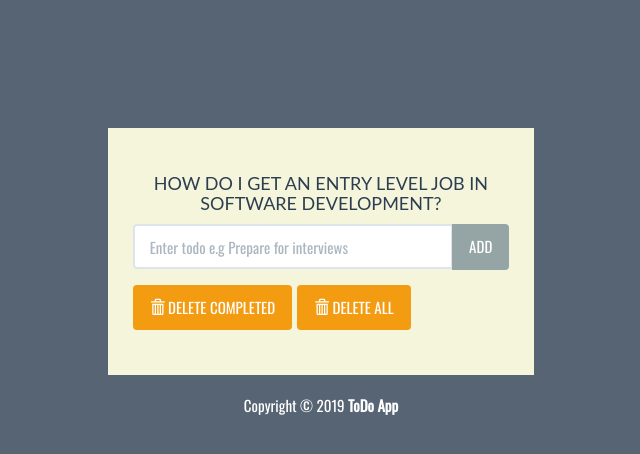
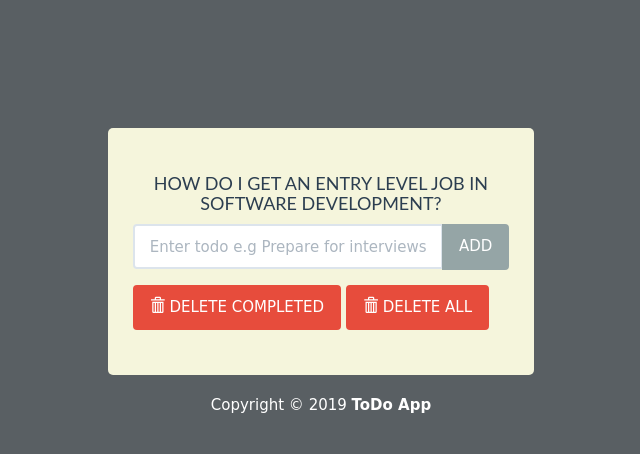
Before and after one commit to Mark9Mbugua/Django-To-Do-List, a Django app: page / in a window 1280 px wide. Shown: the top 454 px of the page, without its empty margins (319-959 px from the left). Run offline with Django 3.2, Linux system fonts and the light colour scheme; data that the repository does not hold is empty; some libraries are stand-ins or nearby versions.

Commit message:
overall reactoring

```diff
--- a/todo/todoapp/static/todoapp/styles.css
+++ b/todo/todoapp/static/todoapp/styles.css
@@ -1,6 +1,6 @@
 body {
-	background: rgba(44, 62, 80, .8);
-	font-family: 'Oswald', 'Futura', sans-serif;
+	background: rgba(48, 55, 61, 0.8);
+	font-family: "Comic Sans MS", cursive, sans-serif;
 }
 #wrapper {
 	margin-top: 10% !important;
@@ -8,6 +8,7 @@ body {
 #content {
 	background: beige;
 	padding: 25px;
+	border-radius: 5px;
 }
 #content > h2 {
 	font-size: 18px;
--- a/todo/todoapp/templates/todoapp/index.html
+++ b/todo/todoapp/templates/todoapp/index.html
@@ -38,12 +38,12 @@
 						<div class="col-lg-12">
 							<div class="btn-toolbar">
 								<div class="btn-group">
-									<a href="{% url 'deletecomplete' %}"><button type="button" class="btn btn-warning">
+									<a href="{% url 'deletecomplete' %}"><button type="button" class="btn btn-danger">
 										<i class="glyphicon glyphicon-trash"></i> DELETE COMPLETED
 									</button></a>
 								</div>
 								<div class="btn-group">
-									<a href="{% url 'deleteall' %}"><button type="button" class="btn btn-warning">
+									<a href="{% url 'deleteall' %}"><button type="button" class="btn btn-danger">
 										<i class="glyphicon glyphicon-trash"></i> DELETE ALL
 									</button></a>
 								</div>
```
Also changed, not shown: todo/todoapp/static/todoapp/images/bg-image.jpg (added), todo/todoapp/static/todoapp/images/collaboration.jpg (added).
